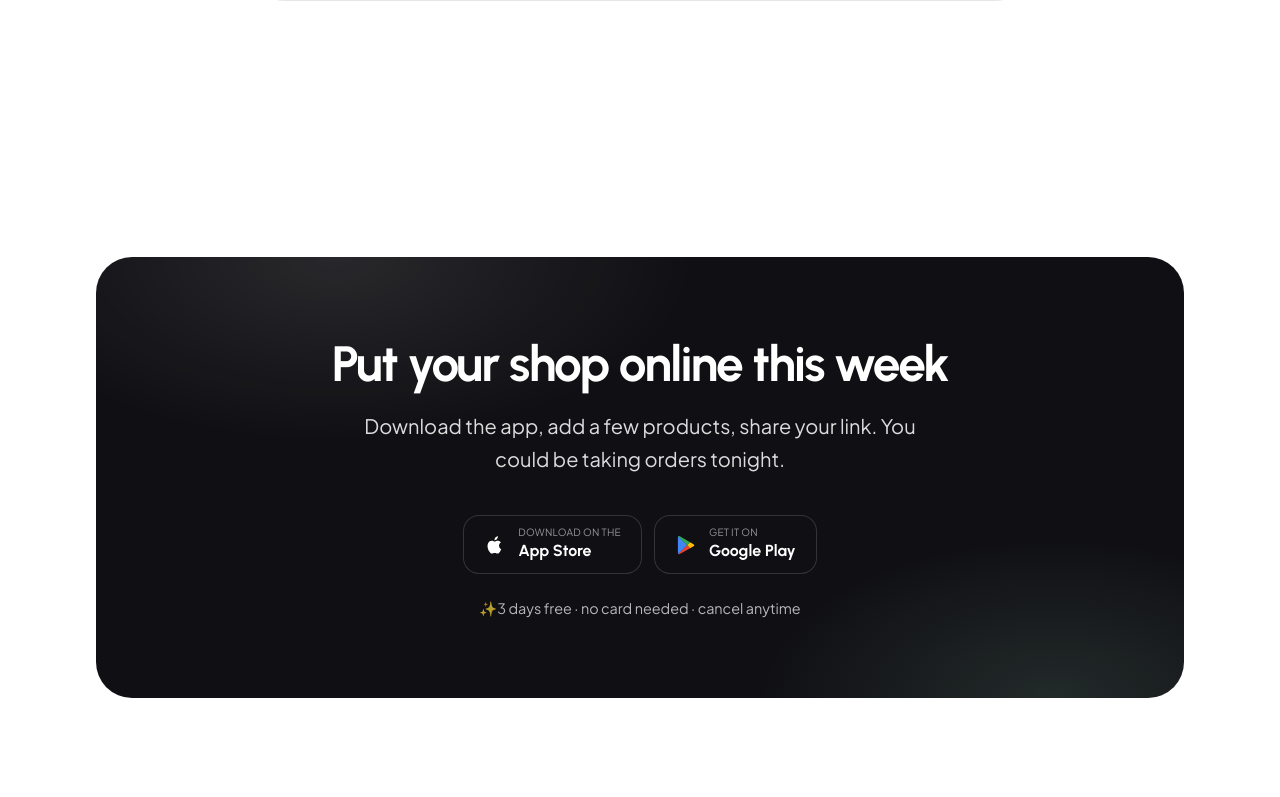
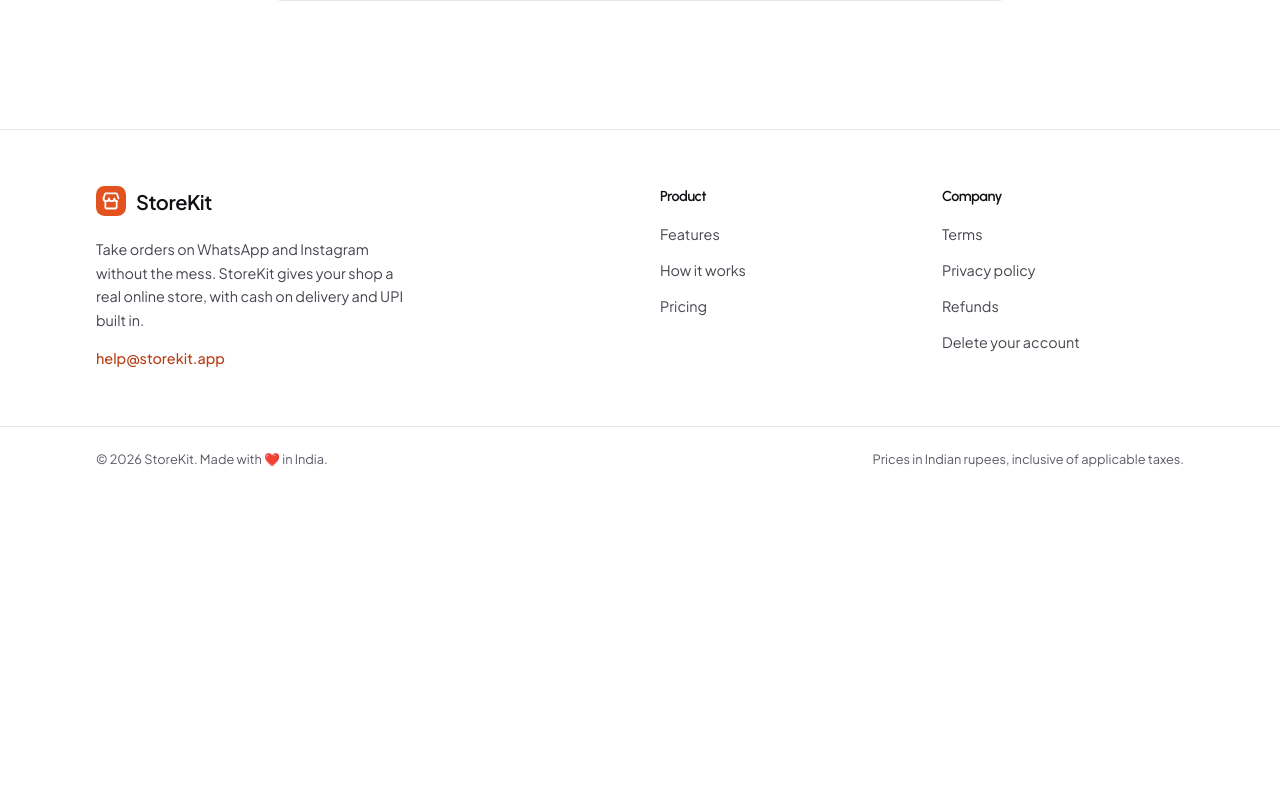
Before and after one commit to Siddiq3/ecommerc-saas-web, a Next.js app: page / in a window 1280 px wide. Shown: the part 9983-10780 px from the top of the page. After the commit the page ends 10475 px from the top, so only its background shows below. Built offline with nearby package versions, Linux system fonts and the light colour scheme; no server answers; a web font is replaced by a local one.

Commit message:
Remove closing app download card from landing page

```diff
--- a/app/page.js
+++ b/app/page.js
@@ -336,36 +336,6 @@ export default function LandingPage() {
           </div>
         </section>
 
-        {/* ───────────── Closing CTA ───────────── */}
-        <section className="py-24 sm:py-32">
-          <div className="shell">
-            <div
-              data-reveal
-              className="relative overflow-hidden rounded-xl bg-ink-900 px-8 py-20 text-center sm:px-16"
-            >
-              <div
-                aria-hidden="true"
-                className="pointer-events-none absolute inset-0"
-                style={{
-                  backgroundImage:
-                    'radial-gradient(55% 70% at 22% 0%, rgb(255 255 255 / 0.1) 0%, transparent 60%), radial-gradient(45% 60% at 88% 100%, rgb(130 176 152 / 0.16) 0%, transparent 60%)',
-                }}
-              />
-              <div className="relative">
-                <h2 className="display-2 text-white">Put your shop online this week</h2>
-                <p className="mx-auto mt-5 max-w-xl text-lg leading-relaxed text-white/85">
-                  Download the app, add a few products, share your link. You could be taking
-                  orders tonight.
-                </p>
-                <AppBadges className="mt-10" />
-                <p className="mt-6 text-sm text-white/70">
-                  <span aria-hidden="true">✨</span>
-                {TRIAL_DAYS} days free · no card needed · cancel anytime
-                </p>
-              </div>
-            </div>
-          </div>
-        </section>
       </main>
 
       <SiteFooter />
```
